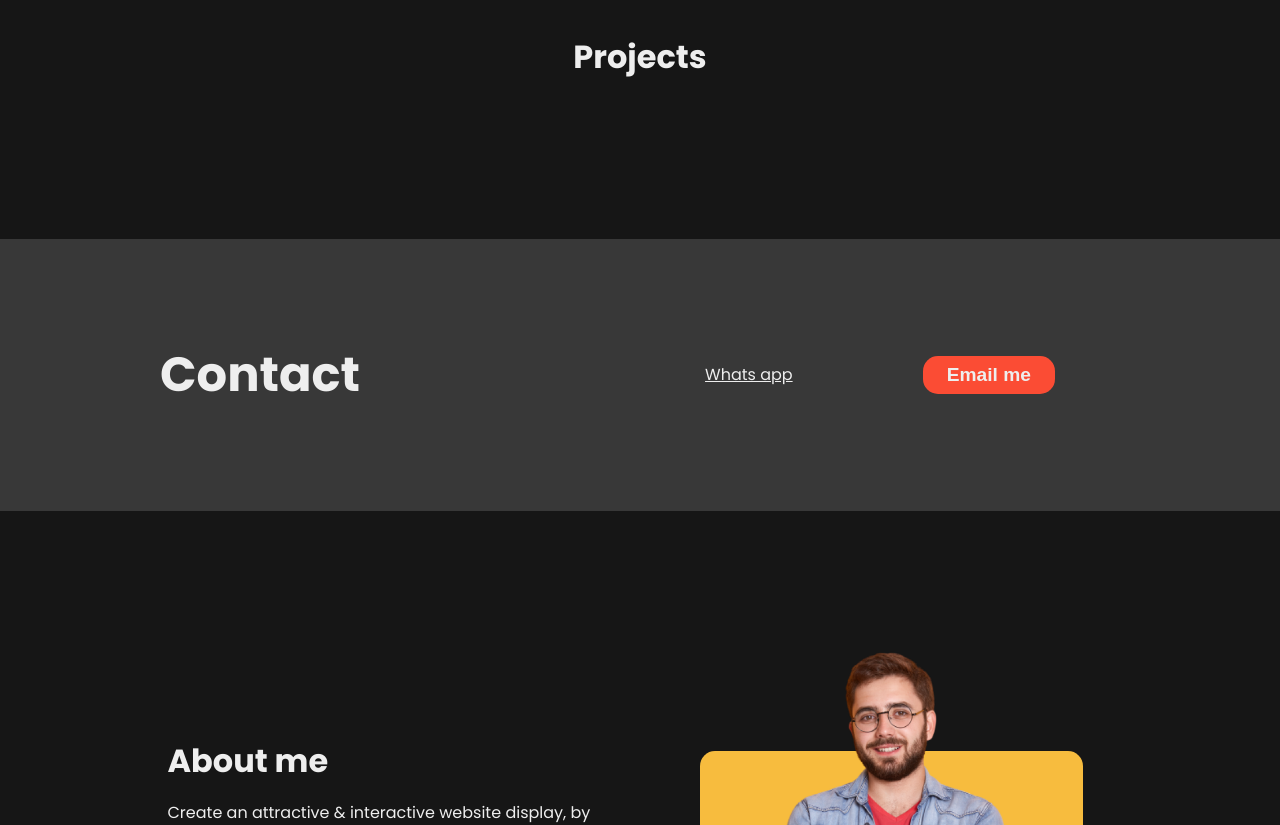
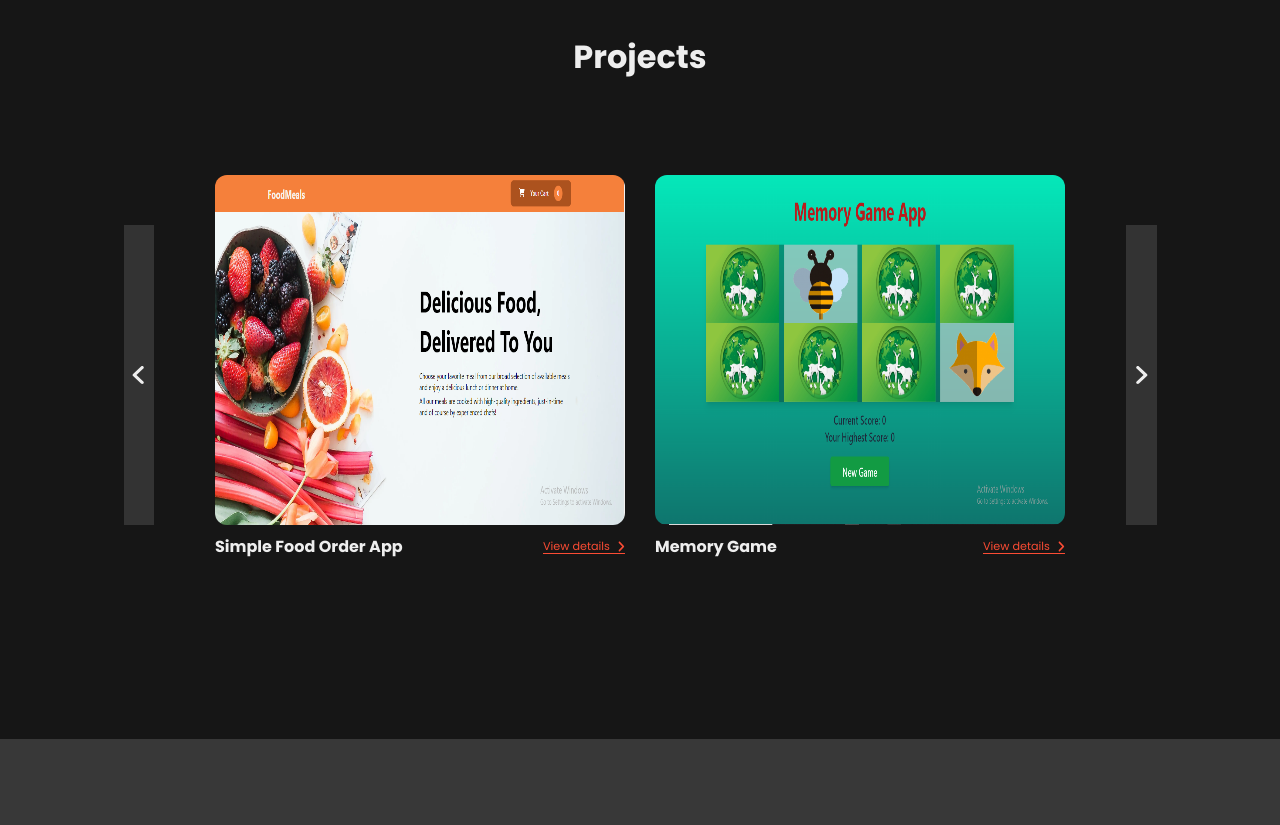
Before and after one commit to Dedenno17/website-protofolio-pribadi, a React (Create React App) app: page / in a window 1280 px wide. Shown: the part 700-1525 px from the top of the page. Built offline with nearby package versions, Linux system fonts and the light colour scheme.

Commit message:
memperbaiki bug carousel ketika screen xl

```diff
--- a/src/Components/Projects/Projects.jsx
+++ b/src/Components/Projects/Projects.jsx
@@ -51,6 +51,10 @@ const Projects = () => {
     };
   }, [resizeHandler]);
 
+  useEffect(() => {
+    setScreenWidth(window.innerWidth);
+  }, []);
+
   return (
     <div className={styles.projects} id="projects">
       <h2>Projects</h2>
```
